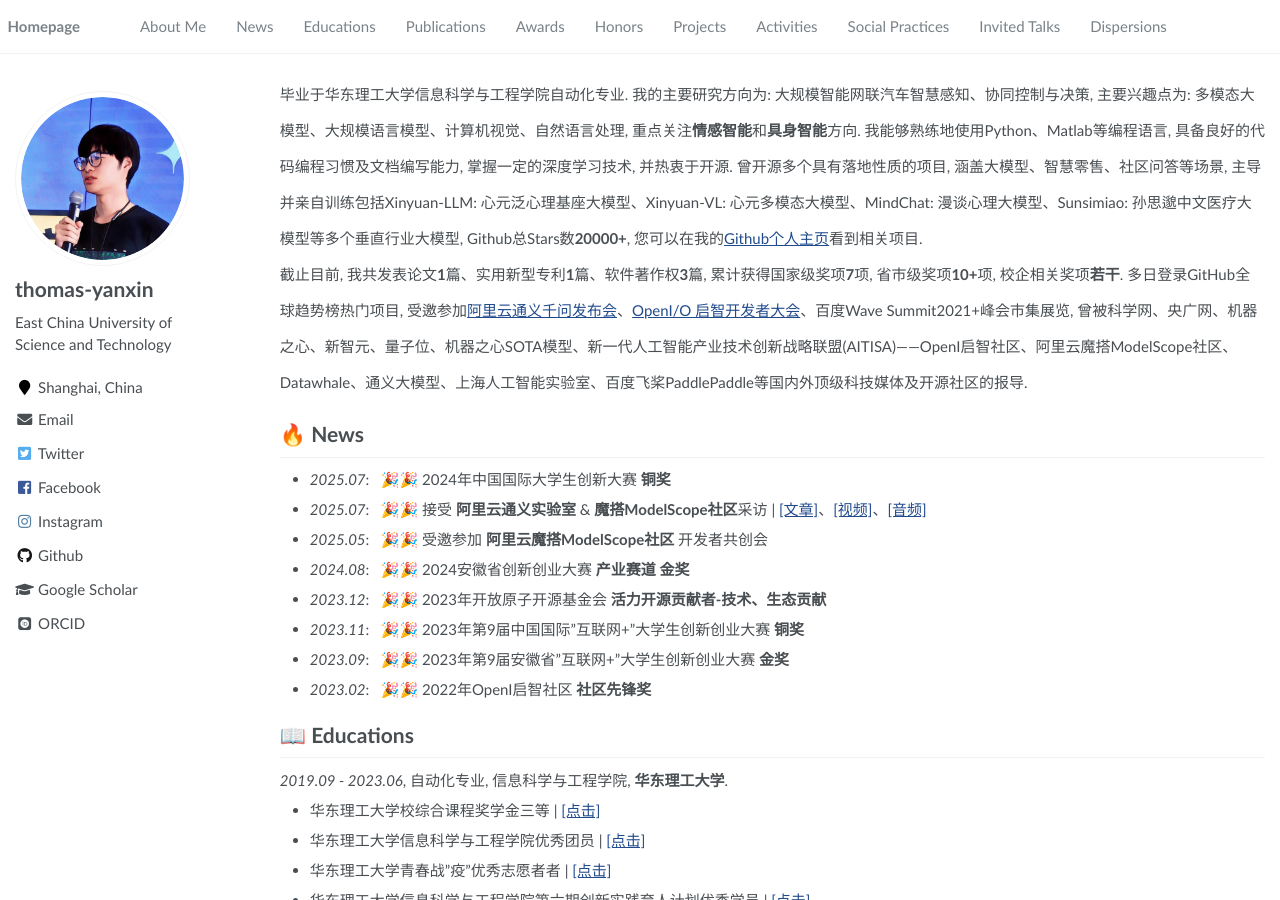
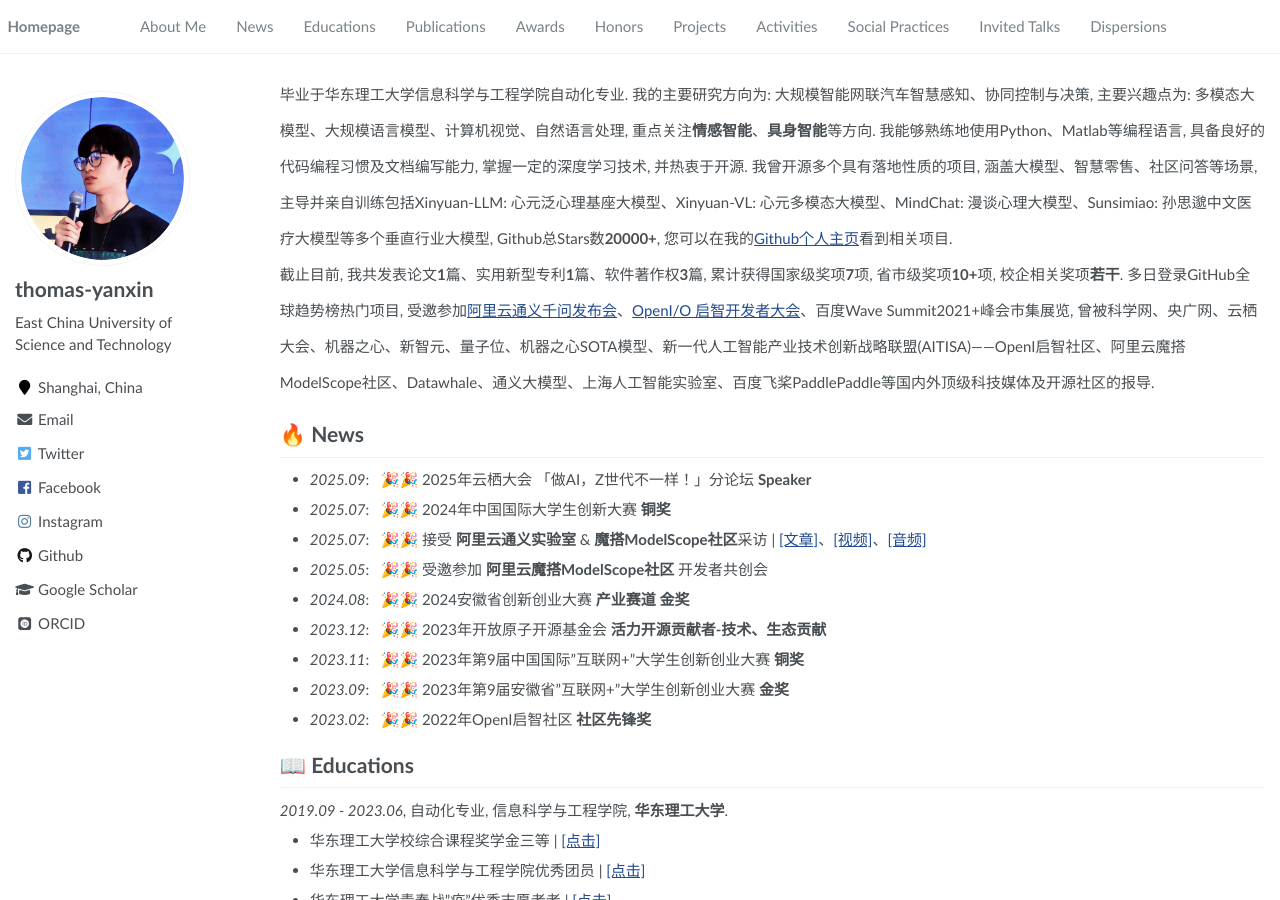
Before and after one commit to thomas-yanxin/thomas-yanxin.github.io, a Jekyll site: the page built from _pages/about.md, in a window 1280 px wide and 900 px high. Built offline with Jekyll 4.4.1, drawn with Linux system fonts in a browser that asks for light colours; some web fonts are replaced.

Commit message:
Update about.md

```diff
--- a/_pages/about.md
+++ b/_pages/about.md
@@ -18,12 +18,13 @@
 <span class='anchor' id='about-me'></span>
 
 <p style="line-height:2.4; ">
-毕业于华东理工大学信息科学与工程学院自动化专业. 我的主要研究方向为: 大规模智能网联汽车智慧感知、协同控制与决策, 主要兴趣点为: 多模态大模型、大规模语言模型、计算机视觉、自然语言处理, 重点关注<strong>情感智能</strong>和<strong>具身智能</strong>方向. 我能够熟练地使用Python、Matlab等编程语言, 具备良好的代码编程习惯及文档编写能力, 掌握一定的深度学习技术, 并热衷于开源. 曾开源多个具有落地性质的项目, 涵盖大模型、智慧零售、社区问答等场景, 主导并亲自训练包括Xinyuan-LLM: 心元泛心理基座大模型、Xinyuan-VL: 心元多模态大模型、MindChat: 漫谈心理大模型、Sunsimiao: 孙思邈中文医疗大模型等多个垂直行业大模型, Github总Stars数<strong>20000+</strong>, 您可以在我的<a href='https://github.com/thomas-yanxin'>Github个人主页</a>看到相关项目.
+毕业于华东理工大学信息科学与工程学院自动化专业. 我的主要研究方向为: 大规模智能网联汽车智慧感知、协同控制与决策, 主要兴趣点为: 多模态大模型、大规模语言模型、计算机视觉、自然语言处理, 重点关注<strong>情感智能</strong>、<strong>具身智能</strong>等方向. 我能够熟练地使用Python、Matlab等编程语言, 具备良好的代码编程习惯及文档编写能力, 掌握一定的深度学习技术, 并热衷于开源. 我曾开源多个具有落地性质的项目, 涵盖大模型、智慧零售、社区问答等场景, 主导并亲自训练包括Xinyuan-LLM: 心元泛心理基座大模型、Xinyuan-VL: 心元多模态大模型、MindChat: 漫谈心理大模型、Sunsimiao: 孙思邈中文医疗大模型等多个垂直行业大模型, Github总Stars数<strong>20000+</strong>, 您可以在我的<a href='https://github.com/thomas-yanxin'>Github个人主页</a>看到相关项目.
 <br/>
-截止目前, 我共发表论文<strong>1</strong>篇、实用新型专利<strong>1</strong>篇、软件著作权<strong>3</strong>篇, 累计获得国家级奖项<strong>7</strong>项, 省市级奖项<strong>10+</strong>项, 校企相关奖项<strong>若干</strong>. 多日登录GitHub全球趋势榜热门项目, 受邀参加<a href='/proof/阿里云邀请函_颜鑫.pdf'>阿里云通义千问发布会</a>、<a href='/proof/启智开发者大会邀请函-颜鑫.pdf'>OpenI/O 启智开发者大会</a>、百度Wave Summit2021+峰会市集展览, 曾被科学网、央广网、机器之心、新智元、量子位、机器之心SOTA模型、新一代人工智能产业技术创新战略联盟(AITISA)——OpenI启智社区、阿里云魔搭ModelScope社区、Datawhale、通义大模型、上海人工智能实验室、百度飞桨PaddlePaddle等国内外顶级科技媒体及开源社区的报导.
+截止目前, 我共发表论文<strong>1</strong>篇、实用新型专利<strong>1</strong>篇、软件著作权<strong>3</strong>篇, 累计获得国家级奖项<strong>7</strong>项, 省市级奖项<strong>10+</strong>项, 校企相关奖项<strong>若干</strong>. 多日登录GitHub全球趋势榜热门项目, 受邀参加<a href='/proof/阿里云邀请函_颜鑫.pdf'>阿里云通义千问发布会</a>、<a href='/proof/启智开发者大会邀请函-颜鑫.pdf'>OpenI/O 启智开发者大会</a>、百度Wave Summit2021+峰会市集展览, 曾被科学网、央广网、云栖大会、机器之心、新智元、量子位、机器之心SOTA模型、新一代人工智能产业技术创新战略联盟(AITISA)——OpenI启智社区、阿里云魔搭ModelScope社区、Datawhale、通义大模型、上海人工智能实验室、百度飞桨PaddlePaddle等国内外顶级科技媒体及开源社区的报导.
 </p>
 
 # 🔥 News
+* *2025.09*: &nbsp; 🎉🎉 2025年云栖大会 「做AI，Z世代不一样！」分论坛 **Speaker**
 * *2025.07*: &nbsp; 🎉🎉 2024年中国国际大学生创新大赛 **铜奖**
 * *2025.07*: &nbsp; 🎉🎉 接受 **阿里云通义实验室** & **魔搭ModelScope社区**采访 \| [\[文章\]](https://mp.weixin.qq.com/s/a16sWs_QPtvoeY4J5eexTg)、[\[视频\]](https://www.bilibili.com/video/BV1GVgNzLEHs/?share_source=copy_web)、[\[音频\]](https://www.xiaoyuzhoufm.com/episodes/6878c7f5a9dec92500c5c93e)
 * *2025.05*: &nbsp; 🎉🎉 受邀参加 **阿里云魔搭ModelScope社区** 开发者共创会
```
